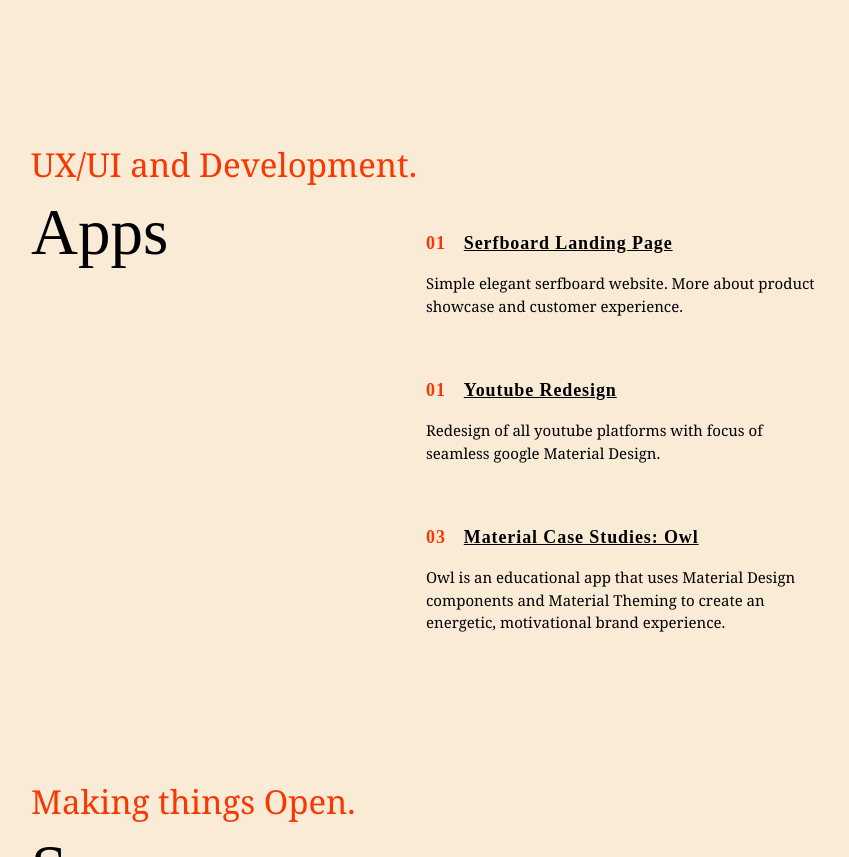
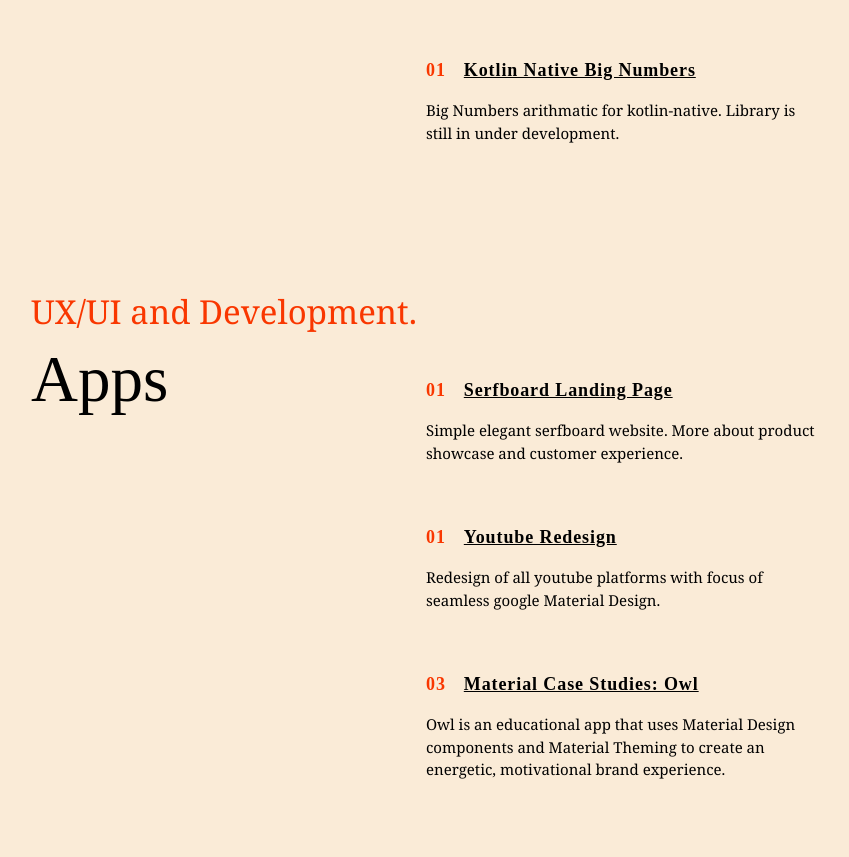
Before and after one commit to kavanmevada/kavanmevada.github.io, a plain HTML site: page index.html in a window 1280 px wide. Shown: the part 1144-2001 px from the top of the page, without its empty margins (135-984 px from the left). Drawn offline with nearby package versions, Linux system fonts and the light colour scheme; a web font is replaced by a local one.

Commit message:
Update index.html

```diff
--- a/index.html
+++ b/index.html
@@ -111,6 +111,10 @@
               <a href="https://github.com/kavanmevada/kotlin-native-io"><h5 class="work-link-title"><span>01 </span>Kotlin Native File IO</h5></a>
               <p class="work-link-info">The kotlin.io package contains nearly every class you might ever need to perform input and output (I/O) in Kotlin. All these streams represent an input source and an output destination. The stream in the kotlin.io package supports many data such as primitives, object, localized characters, etc.</p>
           </div>
+          <div class="work-link">
+              <a href="https://github.com/kavanmevada/kotlin-native-bignum"><h5 class="work-link-title"><span>01 </span>Kotlin Native Big Numbers</h5></a>
+              <p class="work-link-info">Big Numbers arithmatic for kotlin-native. Library is still in under development.</p>
+          </div>
         </div>
     </section>
 
```
